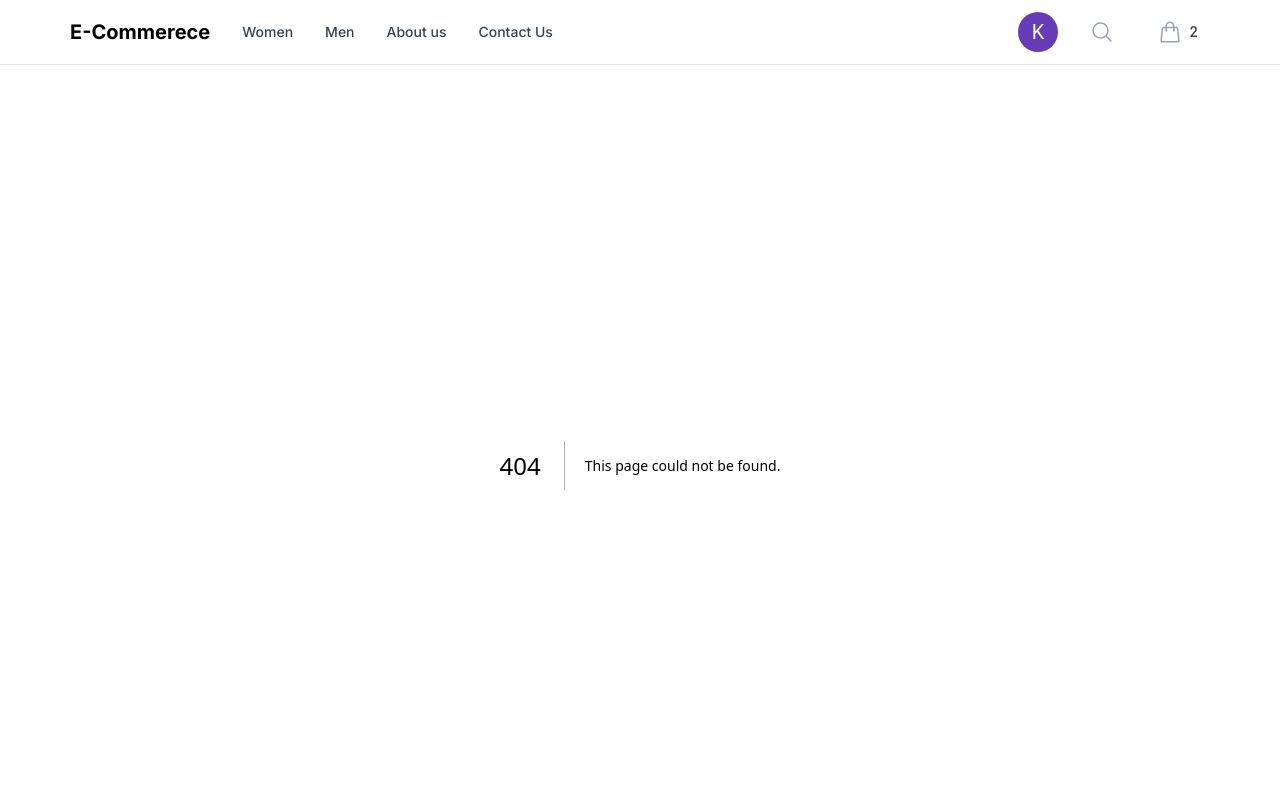
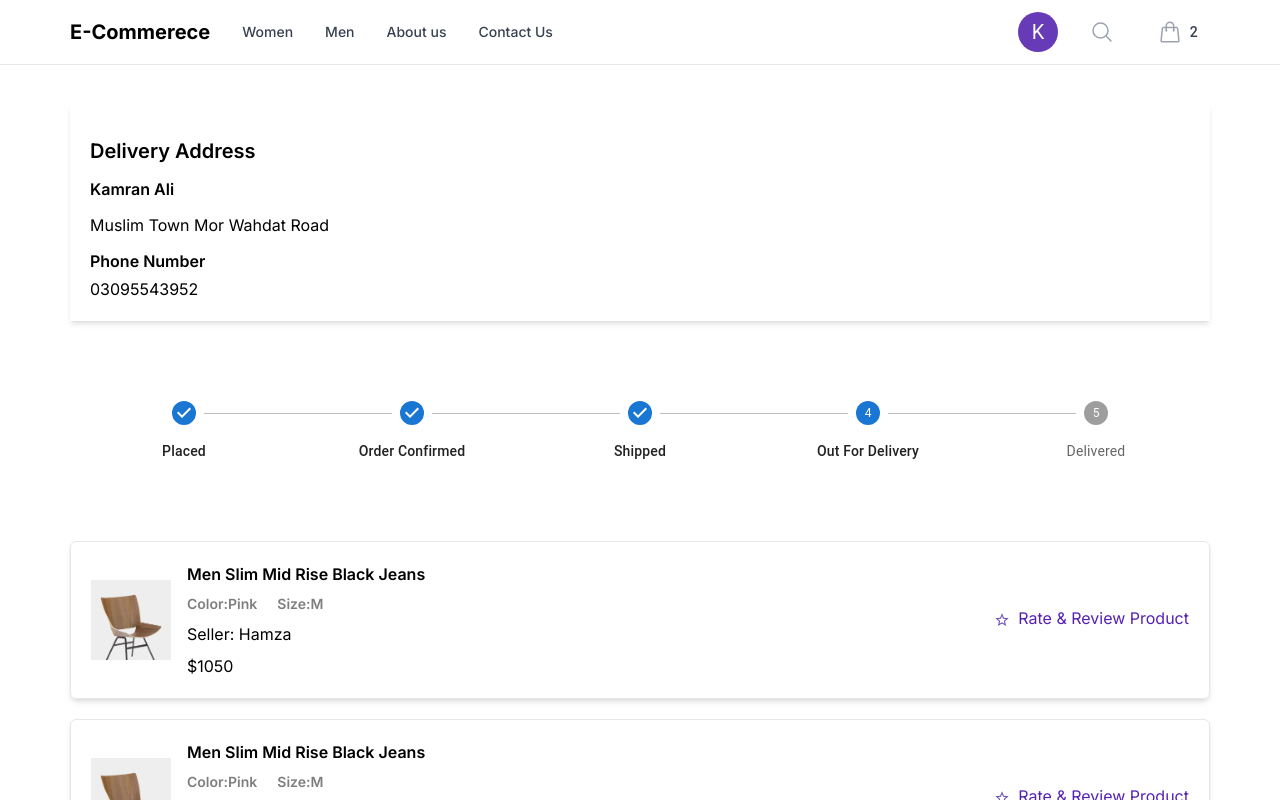
Before and after one commit to kamranalig/e-commerce_frontend, a Next.js app: page /order/1 in a window 1280 px wide. Before the commit this address had no page. Shown: the top 800 px of the page. Built offline with nearby package versions, Linux system fonts and the light colour scheme.

Commit message:
order detail page implemented

```diff
--- /dev/null
+++ b/src/app/order/[orderId]/page.jsx
@@ -0,0 +1,60 @@
+import React from "react";
+import { Grid, Box } from "@mui/material";
+import StarBorderIcon from "@mui/icons-material/StarBorder";
+import AddressCard from "../../../components/AddressCard/AddressCard";
+import OrderTraker from "../../../components/orderTraker/OrderTraker";
+const page = () => {
+  return (
+    <div className="max-w-[1140px] mx-auto py-[40px]">
+      <div className=" shadow-md p-5">
+        <h1 className=" font-semibold text-xl my-3"> Delivery Address</h1>
+        <AddressCard />
+      </div>
+      <div className="py-20">
+        <OrderTraker activeStep={3} />
+      </div>
+      <Grid className="space-y-5">
+        {[1, 1, 1, 1].map((item) => (
+          <Grid
+            item
+            container
+            sx={{ justifyContent: "space-between", alignItems: "center" }}
+            className=" shadow-md rounded-md p-5 border"
+          >
+            <Grid item xs={6}>
+              <div className="flex items-center space-x-4">
+                <img
+                  className="w-[5rem] h-[5rem] object-cover object-top"
+                  src="/p2.jpg"
+                  alt="image"
+                />
+                <div className="ml-5 space-y-2">
+                  <p className=" font-semibold">
+                    Men Slim Mid Rise Black Jeans{" "}
+                  </p>
+                  <p className=" space-x-5 opacity-50 text-sm font-semibold">
+                    <span>Color:Pink</span>
+                    <span>Size:M</span>
+                  </p>
+                  <p>Seller: Hamza</p>
+                  <p>$1050</p>
+                </div>
+              </div>
+            </Grid>
+            <Grid item>
+              <Box>
+                <StarBorderIcon
+                  sx={{ fontSize: "2rem", color: "#6B4EBA" }}
+                  className="px-2"
+                />
+                <span className="text-purple-800">Rate & Review Product</span>
+              </Box>
+            </Grid>
+          </Grid>
+        ))}
+      </Grid>
+    </div>
+  );
+};
+
+export default page;
--- /dev/null
+++ b/src/components/orderTraker/OrderTraker.jsx
@@ -0,0 +1,27 @@
+import React from "react";
+import { Stepper, Step, StepLabel } from "@mui/material";
+
+const steps = [
+  "Placed",
+  "Order Confirmed",
+  "Shipped",
+  "Out For Delivery",
+  "Delivered",
+];
+const OrderTraker = ({ activeStep }) => {
+  return (
+    <div className="w-full">
+      <Stepper activeStep={activeStep} alternativeLabel>
+        {steps.map((label) => (
+          <Step>
+            <StepLabel sx={{ color: "#9155FD", fontSize: "44px" }}>
+              {label}
+            </StepLabel>
+          </Step>
+        ))}
+      </Stepper>
+    </div>
+  );
+};
+
+export default OrderTraker;
```
